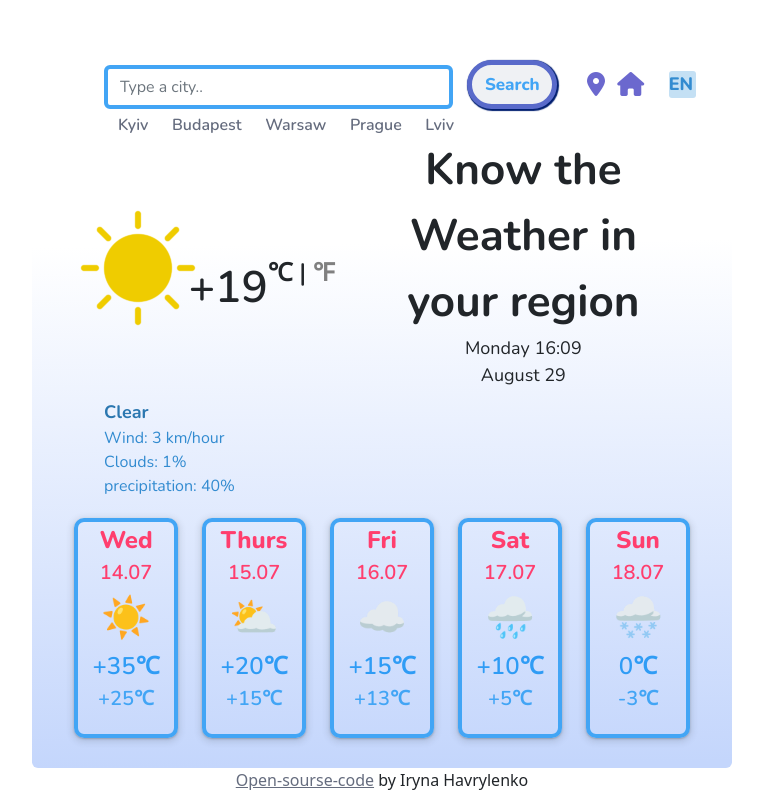
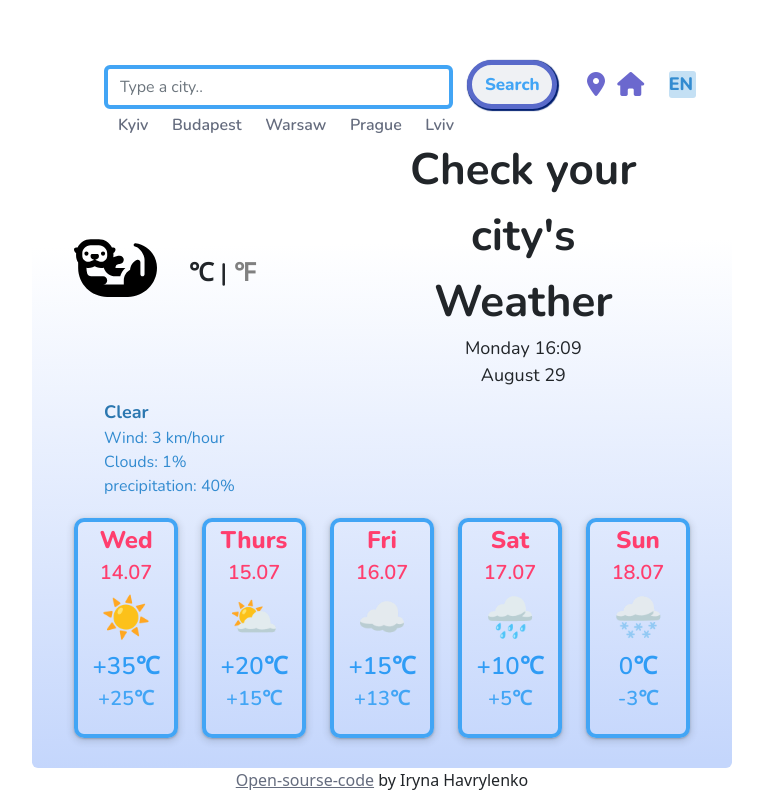
Before and after one commit to iryna-h29/weather-app, a website built with Parcel: page index.html in a window 1280 px wide. Shown: the whole page, without its empty margins (258-1021 px from the left). Built offline with nearby package versions, Linux system fonts and the light colour scheme.

Commit message:
updated a start icon

```diff
--- a/index.html
+++ b/index.html
@@ -66,14 +66,14 @@
       <div class="row">
         <div class="col-2">
           <div class="icon-current-weather">
-            <img src="src/icons/sun_weather.png" alt="sun" id="main-icon"/>
+            <img src="src/icons/otter-solid.svg" alt="sun" id="main-icon"/>
           </div>
         </div>
         <div class="col-4 current-temperature">
-          <span class="degree" id="degree">+19</span><span class="degrees-symbols"><span class="celsius">&#8451</span> | <span class="fahrenheit">&#8457</span></span>
+          <span class="degree" id="degree"></span><span class="degrees-symbols"><span class="celsius">&#8451</span> | <span class="fahrenheit">&#8457</span></span>
         </div>
         <div class="col-5 online-city">
-          <span class=current-city id="current-city">Know the Weather in your region</span>
+          <span class=current-city id="current-city">Check your city's Weather</span>
           <!-- <i class="fa-solid fa-house fa-xl hometown-icon" title="Select as my hometown"></i> -->
           <br />
           <span class="weekday-time"><span class="theday">wednesday</span> <span class="time">14:00</span>
```
Also changed, not shown: src/icons/otter-solid.svg (added).
